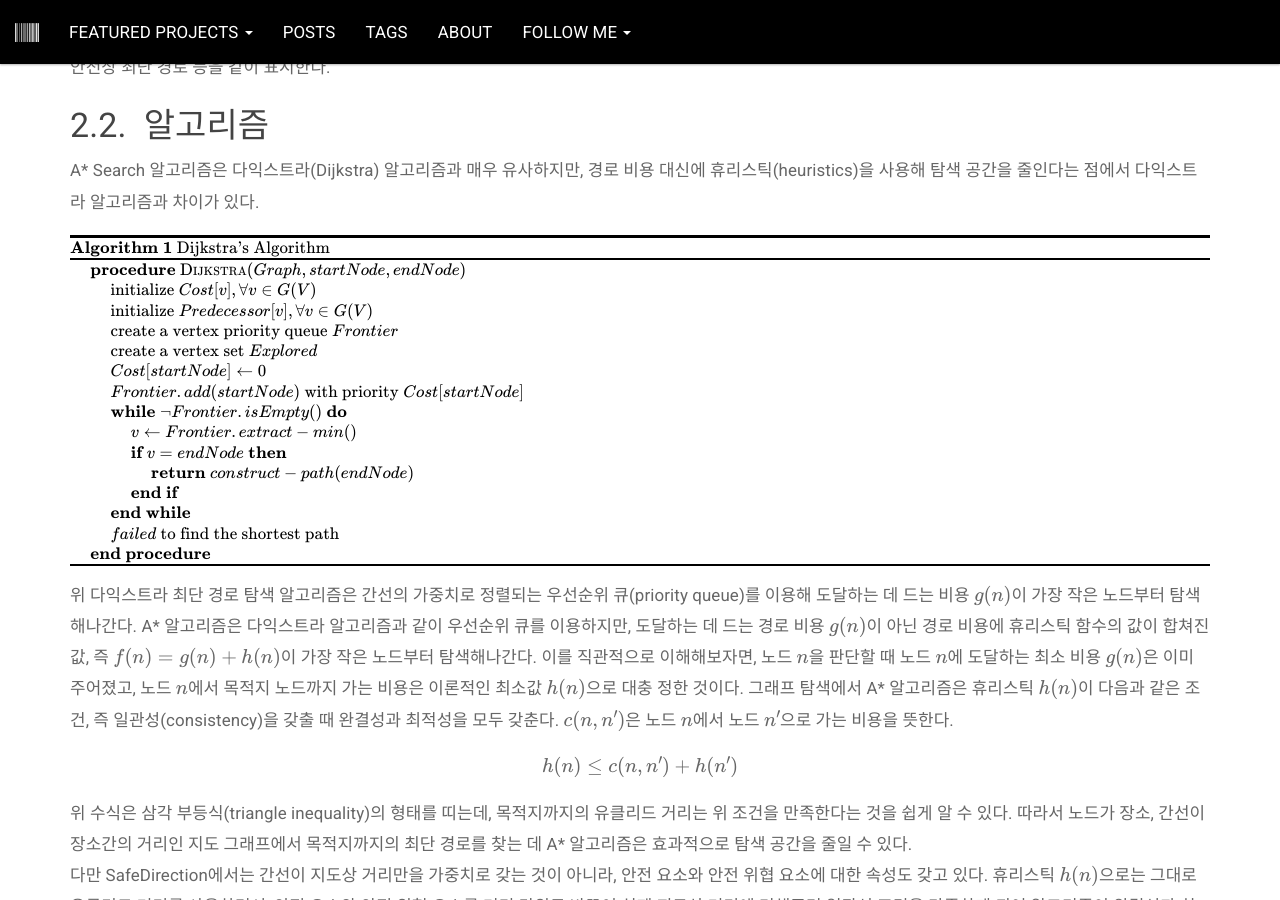
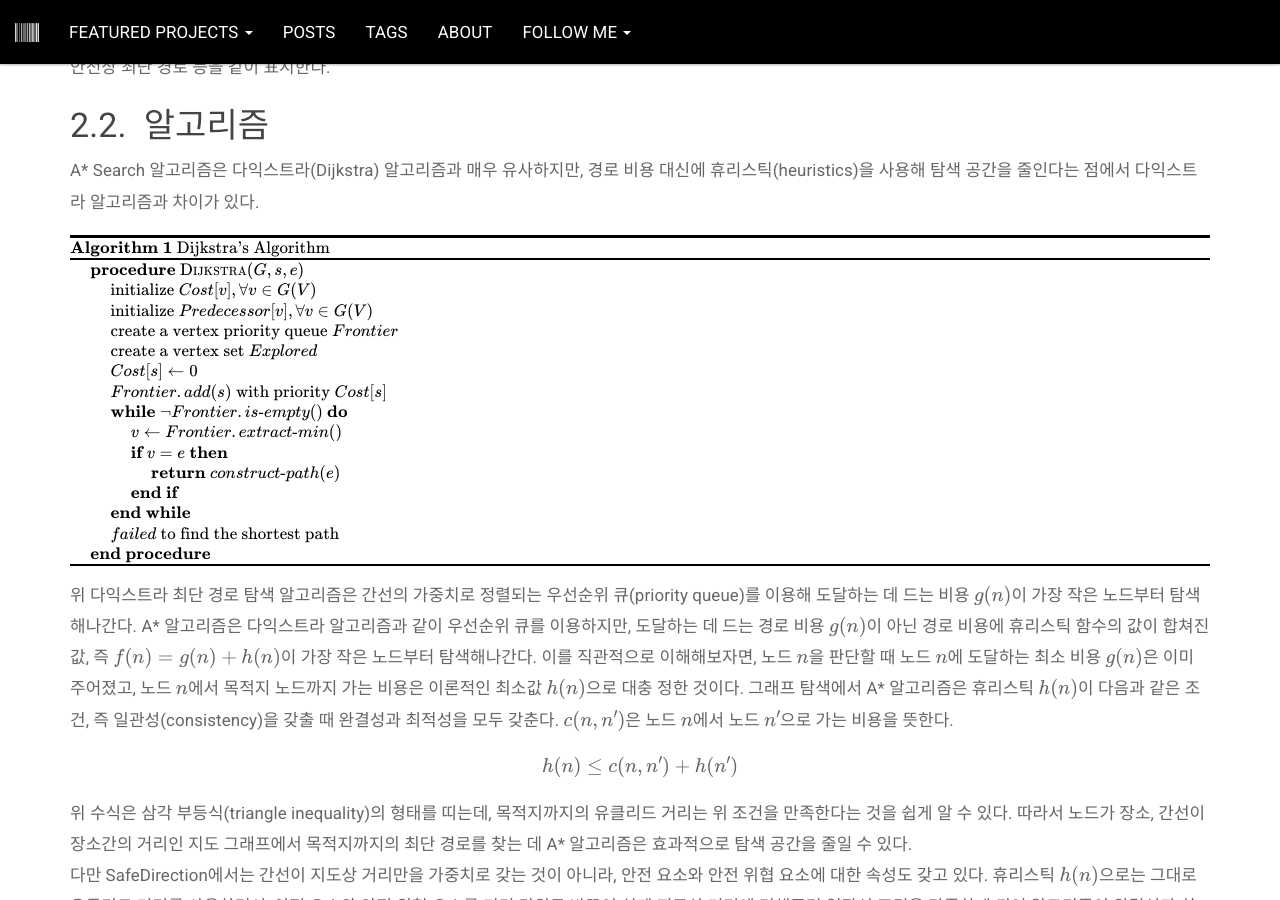
Before and after one commit to PnDong/pndong.github.io, a Jekyll site: the page built from _posts/2020-02-11-safe-direction-using-astar.html, in a window 1280 px wide and 900 px high, scrolled down 1950 px. Built offline with Jekyll 4.4.1, drawn with Linux system fonts in a browser that asks for light colours; nearby versions of some CDN libraries; formulas are drawn with MathJax 3; comment, search, counter and statistics services are not loaded.

Commit message:
Update post

```diff
--- a/_posts/2020-02-11-safe-direction-using-astar.html
+++ b/_posts/2020-02-11-safe-direction-using-astar.html
@@ -87,17 +87,17 @@ use_math: true
 \begin{algorithm}
 \caption{Dijkstra's Algorithm}
 \begin{algorithmic}
-\PROCEDURE{Dijkstra}{$Graph, startNode, endNode$}
+\PROCEDURE{Dijkstra}{$G, s, e$}
 	\STATE initialize $Cost[v], \forall v \in G(V)$
 	\STATE initialize $Predecessor[v], \forall v \in G(V)$
 	\STATE create a vertex priority queue $Frontier$
 	\STATE create a vertex set $Explored$
-	\STATE $Cost[startNode] \gets 0$
-	\STATE $Frontier.add(startNode)$ with priority $Cost[startNode]$
-	\WHILE{$\neg Frontier.isEmpty()$}
-        \STATE $v \gets Frontier.extract-min()$
-		\IF{$v = endNode$}
-			\RETURN $construct-path(endNode)$
+	\STATE $Cost[s] \gets 0$
+	\STATE $Frontier.add(s)$ with priority $Cost[s]$
+	\WHILE{$\neg Frontier.is$-$empty()$}
+        \STATE $v \gets Frontier.extract$-$min()$
+		\IF{$v = e$}
+			\RETURN $construct$-$path(e)$
 		\ENDIF
 	\ENDWHILE
 	\STATE $failed$ to find the shortest path
```
